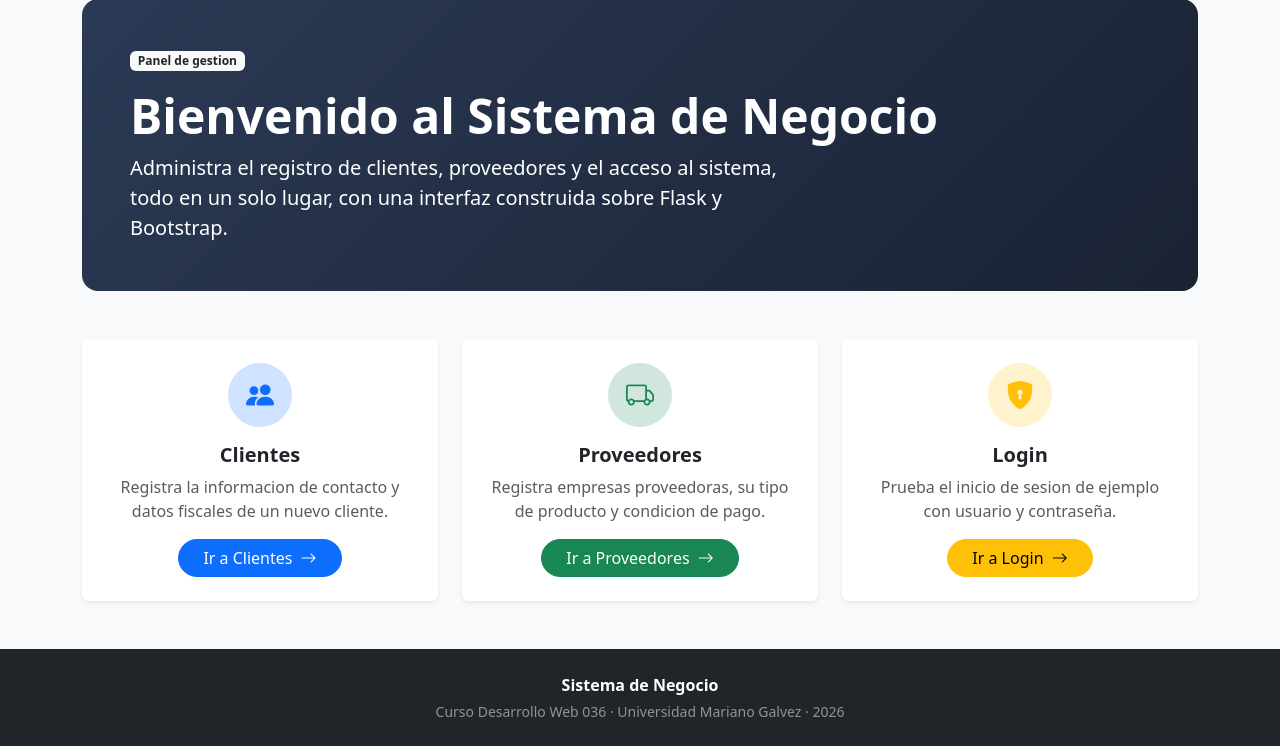
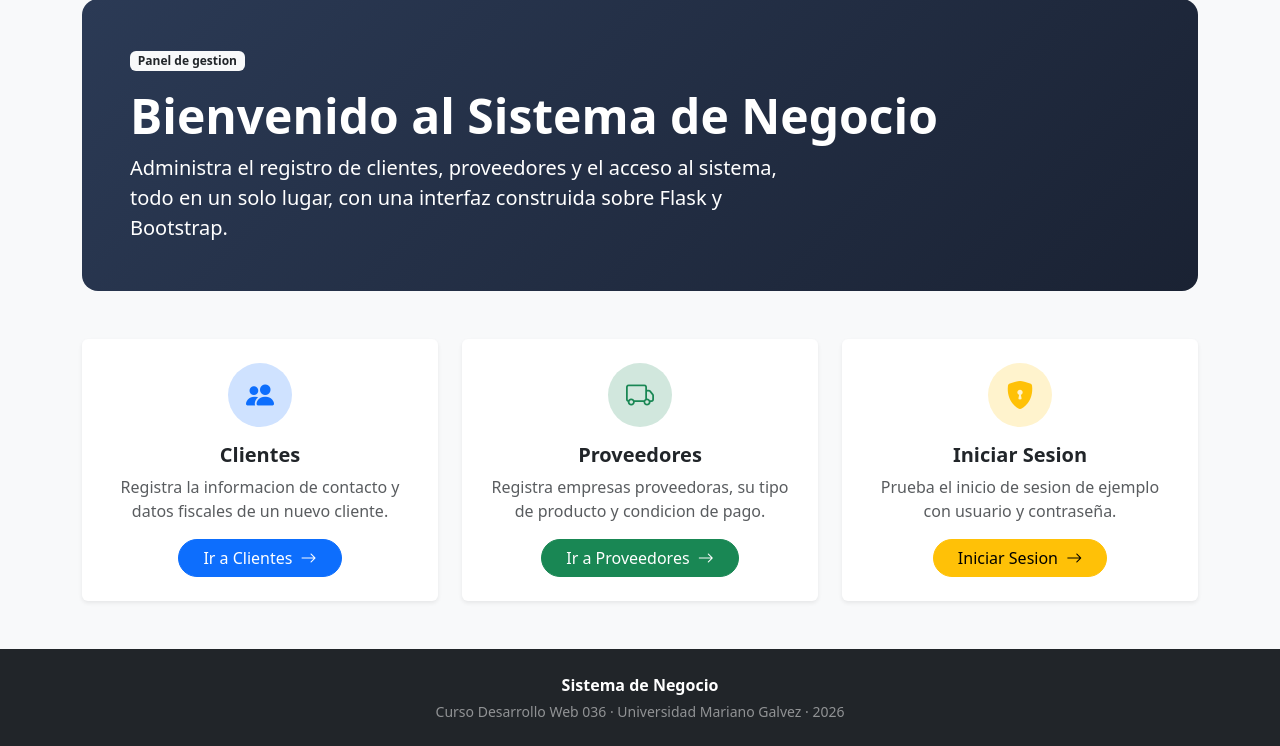
Before and after one commit to Danisaurio12/036-bootstrap-formularios, a Flask app: page / in a window 1280 px wide. Shown: the part 81-827 px from the top of the page. Run offline with Flask 3, Linux system fonts and the light colour scheme.

Commit message:
Update inicio.html

```diff
--- a/templates/inicio.html
+++ b/templates/inicio.html
@@ -47,10 +47,10 @@
                     <div class="icon-circle bg-warning-subtle text-warning mb-3">
                         <i class="bi bi-shield-lock-fill fs-3"></i>
                     </div>
-                    <h5 class="card-title fw-semibold">Login</h5>
+                    <h5 class="card-title fw-semibold">Iniciar Sesion</h5>
                     <p class="card-text text-muted">Prueba el inicio de sesion de ejemplo con usuario y contraseña.</p>
                     <a href="/login" class="btn btn-warning rounded-pill px-4">
-                        Ir a Login <i class="bi bi-arrow-right ms-1"></i>
+                        Iniciar Sesion <i class="bi bi-arrow-right ms-1"></i>
                     </a>
                 </div>
             </div>
```
